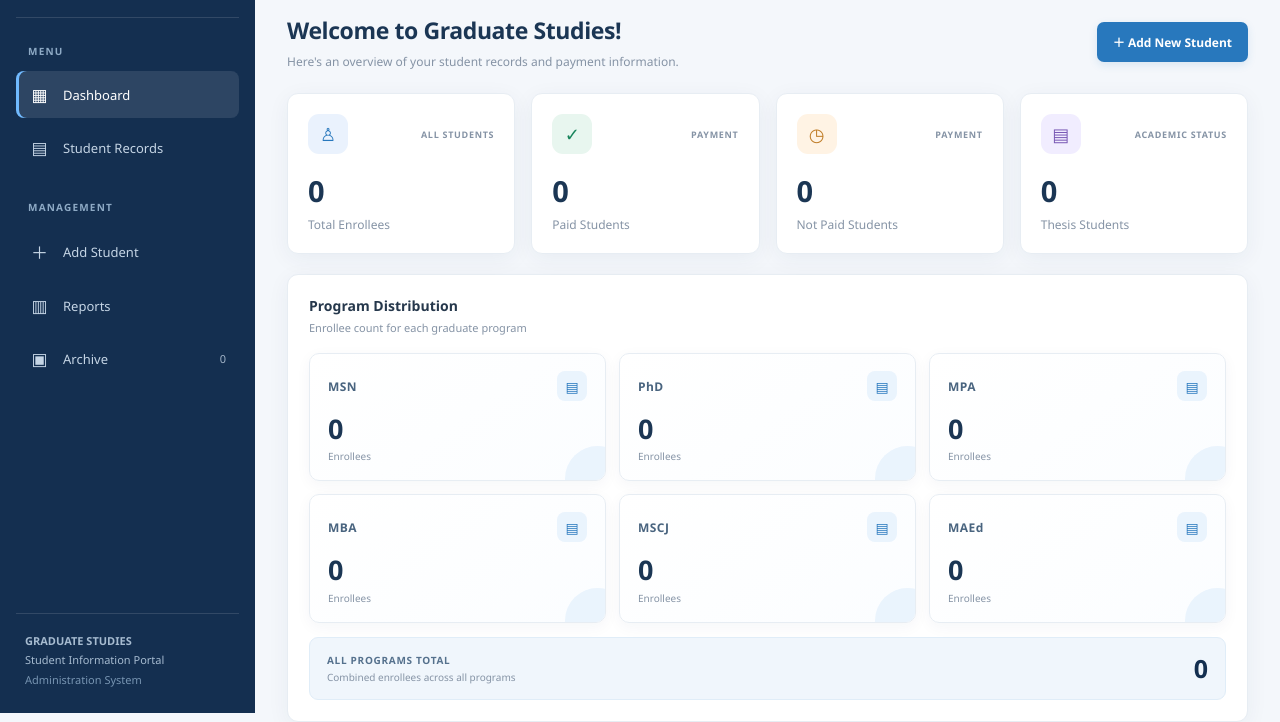
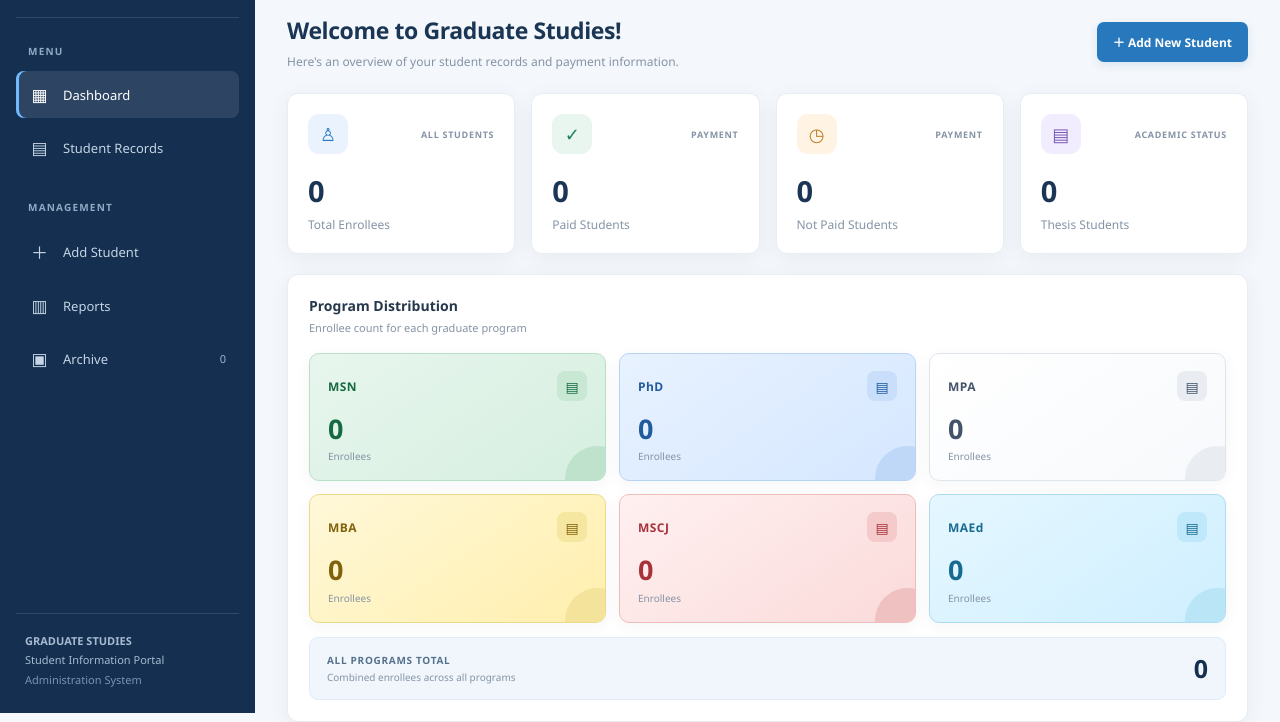
Before and after one commit to Hulaw-droid/Enroll.., a plain HTML site: page index.html in a window 1280 px wide. Shown: the part 87-809 px from the top of the page. Drawn offline with nearby package versions, Linux system fonts and the light colour scheme; no server answers.

Commit message:
Update index.html

```diff
--- a/index.html
+++ b/index.html
@@ -334,6 +334,57 @@ button:focus-visible,input:focus-visible,select:focus-visible{
     transition:transform .22s ease,box-shadow .22s ease,border-color .22s ease;
     animation:cardIn .4s ease both;
 }
+
+/* Individual program box colors */
+.program-card.program-msn{
+    background:linear-gradient(145deg,#e8f6ee,#d5efdf);
+    border-color:#b8dfc7;
+}
+.program-card.program-phd{
+    background:linear-gradient(145deg,#e8f2ff,#d5e7ff);
+    border-color:#b9d3f5;
+}
+.program-card.program-mpa{
+    background:linear-gradient(145deg,#fff,#f7f9fc);
+    border-color:#dfe5ec;
+}
+.program-card.program-mba{
+    background:linear-gradient(145deg,#fff8d9,#ffefad);
+    border-color:#eadb8b;
+}
+.program-card.program-mscj{
+    background:linear-gradient(145deg,#fff0f0,#fbdada);
+    border-color:#efbcbc;
+}
+.program-card.program-maed{
+    background:linear-gradient(145deg,#e5f7ff,#cfefff);
+    border-color:#addcf0;
+}
+.program-card.program-msn .program-card-name,
+.program-card.program-msn .program-card-count{color:#176b43}
+.program-card.program-phd .program-card-name,
+.program-card.program-phd .program-card-count{color:#205b9d}
+.program-card.program-mpa .program-card-name,
+.program-card.program-mpa .program-card-count{color:#42536a}
+.program-card.program-mba .program-card-name,
+.program-card.program-mba .program-card-count{color:#80620a}
+.program-card.program-mscj .program-card-name,
+.program-card.program-mscj .program-card-count{color:#a8323b}
+.program-card.program-maed .program-card-name,
+.program-card.program-maed .program-card-count{color:#176b91}
+.program-card.program-msn .program-card-icon{background:#c8e8d4;color:#176b43}
+.program-card.program-phd .program-card-icon{background:#c9defb;color:#205b9d}
+.program-card.program-mpa .program-card-icon{background:#e9edf2;color:#42536a}
+.program-card.program-mba .program-card-icon{background:#f6e7a0;color:#80620a}
+.program-card.program-mscj .program-card-icon{background:#f4caca;color:#a8323b}
+.program-card.program-maed .program-card-icon{background:#bfe8fa;color:#176b91}
+.program-card.program-msn::after{background:#bfe2cc}
+.program-card.program-phd::after{background:#bfd8f8}
+.program-card.program-mpa::after{background:#e9edf2}
+.program-card.program-mba::after{background:#f4e49b}
+.program-card.program-mscj::after{background:#f0c1c1}
+.program-card.program-maed::after{background:#b9e5f7}
+
 .program-card:hover{
     transform:translateY(-3px);
     border-color:#cbdff2;
@@ -1771,7 +1822,7 @@ function renderProgramDistribution(targetId){
         // Dashboard uses individual program boxes; Reports keeps its compact bars.
         if(targetId==="programDistribution"){
             const card=document.createElement("div");
-            card.className="program-card";
+            card.className="program-card program-"+program.toLowerCase();
             card.style.animationDelay=(index*55)+"ms";
 
             const top=document.createElement("div");
```
